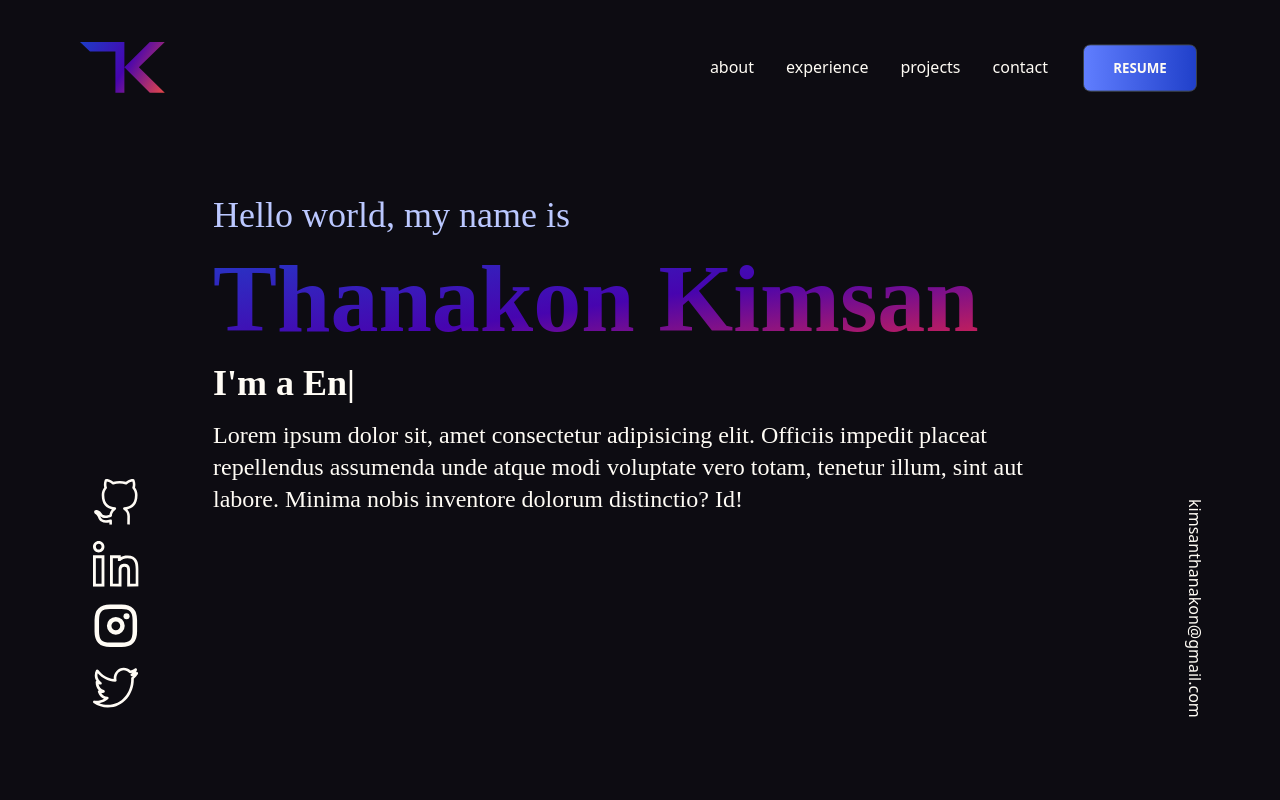
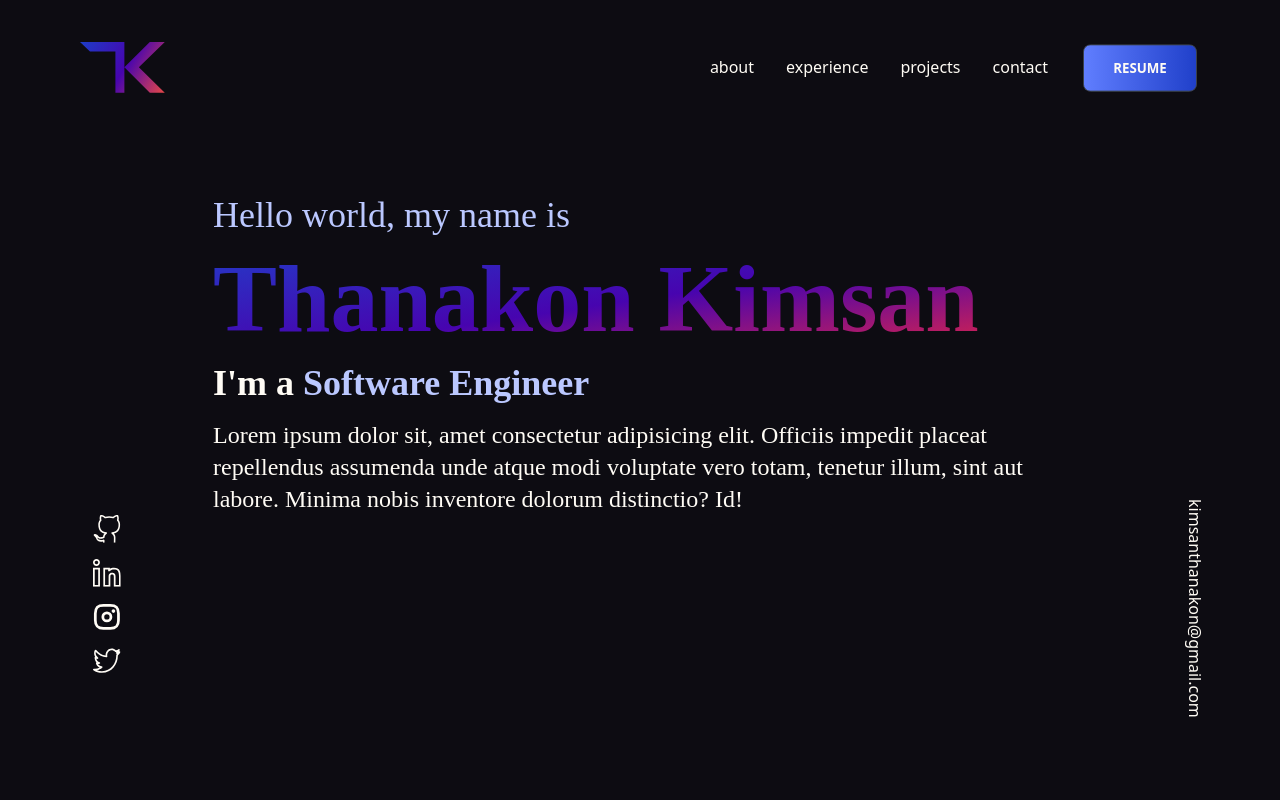
Before and after one commit to konfucius1/portfolio-website, a React (Vite) app: page / in a window 1280 px wide. Shown: the top 800 px of the page. Built offline with nearby package versions, Linux system fonts and the light colour scheme.

Commit message:
switched to TypeAnimation

```diff
--- a/index.html
+++ b/index.html
@@ -4,7 +4,7 @@
     <meta charset="UTF-8" />
     <link rel="icon" type="image/svg+xml" href="/vite.svg" />
     <meta name="viewport" content="width=device-width, initial-scale=1.0" />
-    <title>Vite + React</title>
+    <title>Thanakon Kimsan</title>
   </head>
   <body>
     <div id="root"></div>
--- a/package.json
+++ b/package.json
@@ -15,6 +15,7 @@
     "react": "^18.2.0",
     "react-dom": "^18.2.0",
     "react-router-dom": "^6.8.2",
+    "react-type-animation": "^2.1.2",
     "react-typical": "^0.1.3",
     "sort-by": "^1.2.0"
   },
--- a/src/components/Footer.jsx
+++ b/src/components/Footer.jsx
@@ -3,7 +3,7 @@ import logo from '../assets/tk-logo-grey.svg';
 
 const Footer = () => {
   return (
-    <footer className="footer footer-center p-10 bg-neutral-800 bg-opacity-25 text-primary-content">
+    <footer className="footer footer-center p-10 bg-neutral-800 bg-opacity-25 text-primary-content text-off-white">
       <div>
         <img src={logo} alt="Logo" className="h-10 my-4" />
         <p className="font-light">
--- a/src/components/Hero.jsx
+++ b/src/components/Hero.jsx
@@ -1,5 +1,5 @@
 import React from 'react';
-import Typical from 'react-typical';
+import { TypeAnimation } from 'react-type-animation';
 
 const Hero = () => {
   return (
@@ -14,19 +14,19 @@ const Hero = () => {
         </h1>
         <p className="font-satoshi text-off-white text-4xl font-bold ">
           I'm a{' '}
-          <Typical
-            loop={Infinity}
-            wrapper="b"
-            steps={[
+          <TypeAnimation
+            sequence={[
               'Student',
-              1000,
-              'Developer',
               1000,
               'Designer',
               1000,
-              'Engineer',
+              'Software Engineer',
               1000,
             ]}
+            wrapper="b"
+            cursor={true}
+            repeat={Infinity}
+            className="text-[#BBC8FF]"
           />
         </p>
         <p className="py-4 font-satoshi text-2xl">
--- a/src/components/LeftBar.jsx
+++ b/src/components/LeftBar.jsx
@@ -9,10 +9,10 @@ const LeftBar = () => {
     <div>
       <div id="left" className="flex justify-center items-center min-h-screen">
         <div className="flex-none w-24">
-          <img src={github} alt="" className="p-2" />
-          <img src={linkedin} alt="" className="p-2" />
-          <img src={instagram} alt="" className="p-2" />
-          <img src={twitter} alt="" className="p-2" />
+          <img src={github} alt="" className="p-2 w-11" />
+          <img src={linkedin} alt="" className="p-2 w-11" />
+          <img src={instagram} alt="" className="p-2 w-11" />
+          <img src={twitter} alt="" className="p-2 w-11" />
         </div>
       </div>
     </div>
```
Also changed, not shown: 1 other file (tests, documents, lock files or other folders).
